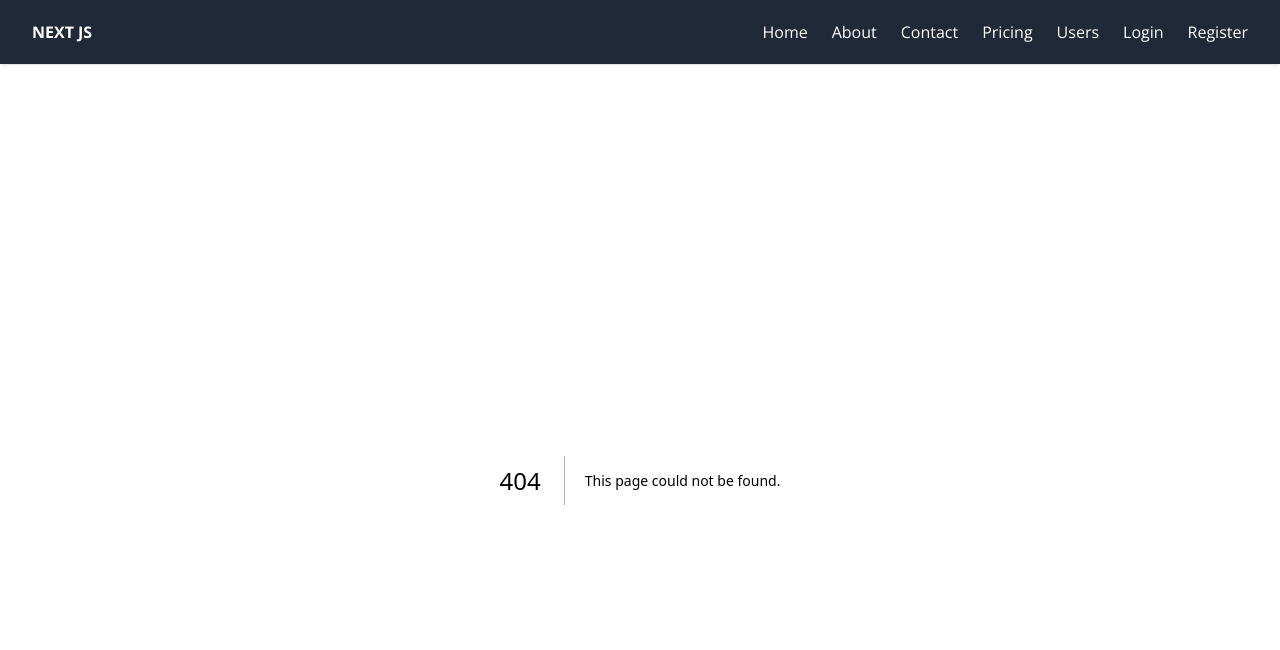
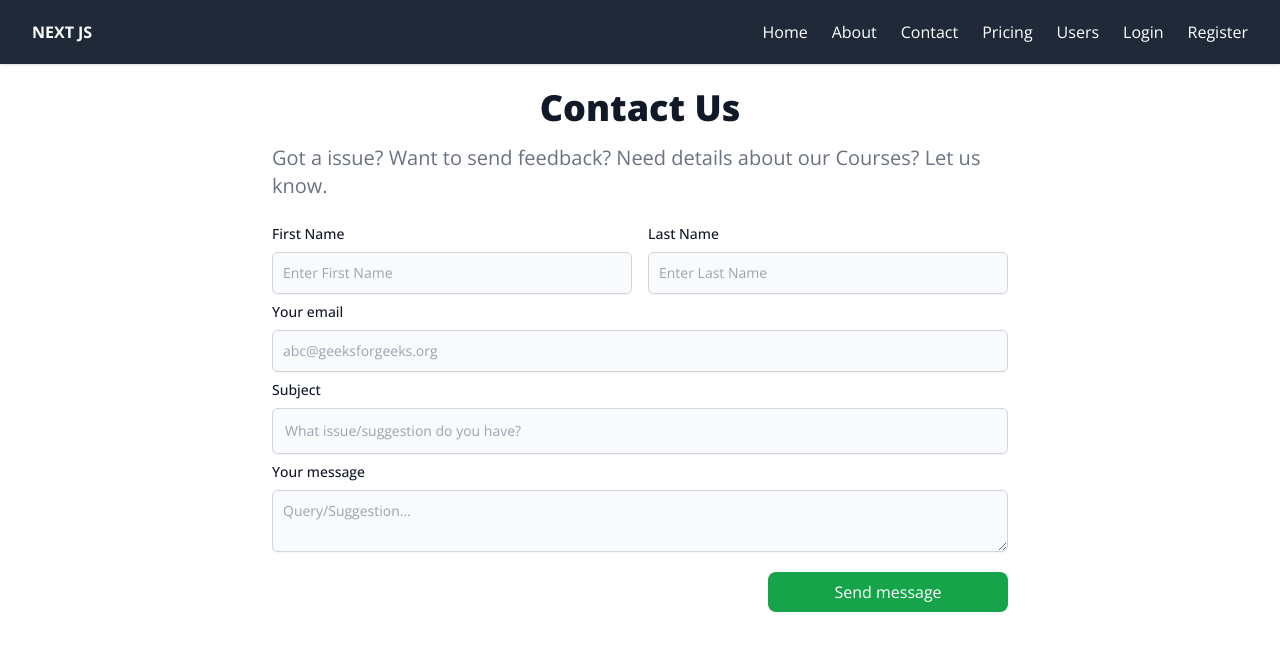
Before and after one commit to HMaroba/nextjs-tailwind, a Next.js app: page /pages/form in a window 1280 px wide. Before the commit this address had no page. Shown: the top 650 px of the page. Built offline with nearby package versions, Linux system fonts and the light colour scheme.

Commit message:
Modified register page

```diff
--- /dev/null
+++ b/src/app/pages/form/page.tsx
@@ -0,0 +1,108 @@
+export default function Contact() {
+  return (
+    <div className="py-2 px-4 mx-auto max-w-screen-md">
+      <h2
+        className="mb-4 text-4xl font-extrabold
+                           text-center text-gray-900"
+      >
+        Contact Us
+      </h2>
+      <p
+        className="mb-4 font-light text-left
+                          text-gray-500 sm:text-xl"
+      >
+        Got a issue? Want to send feedback? Need details about our Courses? Let
+        us know.
+      </p>
+      <form action="#">
+        <div className="flex flex-row">
+          <div className="w-1/2 pr-2 ">
+            <label
+              className="block my-2 text-left
+                                          text-sm font-medium text-gray-900"
+            >
+              First Name
+            </label>
+            <input
+              type="text"
+              className="shadow-sm bg-gray-50 border
+                                          border-gray-300 text-gray-900
+                                          text-sm rounded-md block w-full p-2.5"
+              placeholder="Enter First Name"
+              required
+            />
+          </div>
+          <div className="w-1/2 pl-2">
+            <label
+              className="block my-2 text-left text-sm
+                                          font-medium text-gray-900"
+            >
+              Last Name
+            </label>
+            <input
+              type="text"
+              className="shadow-sm bg-gray-50 border
+                                          border-gray-300 text-gray-900
+                                          text-sm rounded-md block w-full p-2.5"
+              placeholder="Enter Last Name"
+            />
+          </div>
+        </div>
+        <div>
+          <label
+            className="block my-2 text-left text-sm
+                                      font-medium text-gray-900"
+          >
+            Your email
+          </label>
+          <input
+            type="email"
+            className="shadow-sm bg-gray-50 border
+                                      border-gray-300 text-gray-900
+                                      text-sm rounded-md block w-full p-2.5"
+            placeholder="abc@geeksforgeeks.org"
+            required
+          />
+        </div>
+        <div>
+          <label
+            className="block my-2 text-left
+                                      text-sm font-medium text-gray-900"
+          >
+            Subject
+          </label>
+          <input
+            type="text"
+            className="block p-3 w-full text-sm
+                                      text-gray-900 bg-gray-50 rounded-md
+                                      border border-gray-300 shadow-sm "
+            placeholder="What issue/suggestion do you have?"
+            required
+          />
+        </div>
+        <div>
+          <label
+            className="block my-2 text-left
+                                      text-sm font-medium text-gray-900 "
+          >
+            Your message
+          </label>
+          <textarea
+            className="block p-2.5 w-full text-sm
+                                         text-gray-900 bg-gray-50 rounded-md
+                                         shadow-sm border border-gray-300 "
+            placeholder="Query/Suggestion..."
+          />
+        </div>
+        <button
+          type="submit"
+          className="mt-2 p-2 float-right text-white mt-5 w-60 mb-7
+                                   rounded-lg border-green-600
+                                   bg-green-600 hover:scale-105"
+        >
+          Send message
+        </button>
+      </form>
+    </div>
+  );
+}
```
